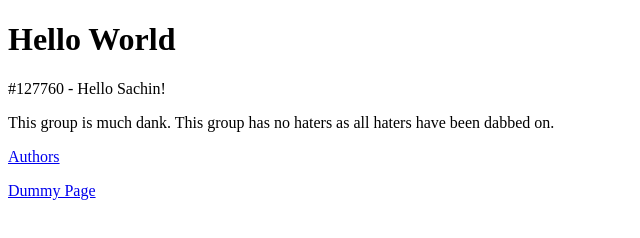
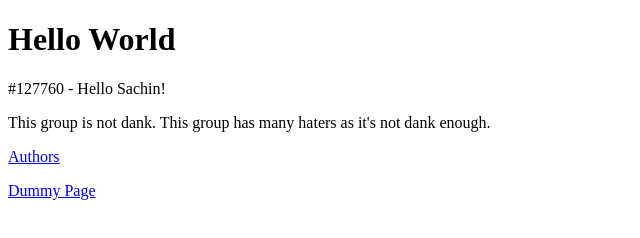
Before and after one commit to Sachmoness/YEET, a plain HTML site: page index.html in a window 1280 px wide. Shown: the whole page, without its empty margins (0-640 px from the left). Drawn offline with Linux system fonts and the light colour scheme.

Commit message:
Marissa para change

```diff
--- a/index.html
+++ b/index.html
@@ -9,7 +9,7 @@
  <p>
  #127760 - Hello Sachin!
  </p>
- <p> This group is much dank. This group has no haters as all haters have been dabbed on.</p>
+ <p> This group is not dank. This group has many haters as it's not dank enough.</p>
 <p><a href="author.html">Authors</a></p>
 <p><a href="dummy.html">Dummy Page</a></p>
  </body>
```
